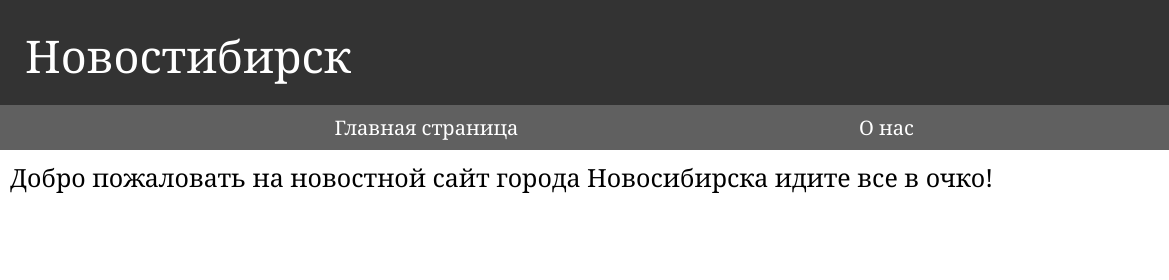
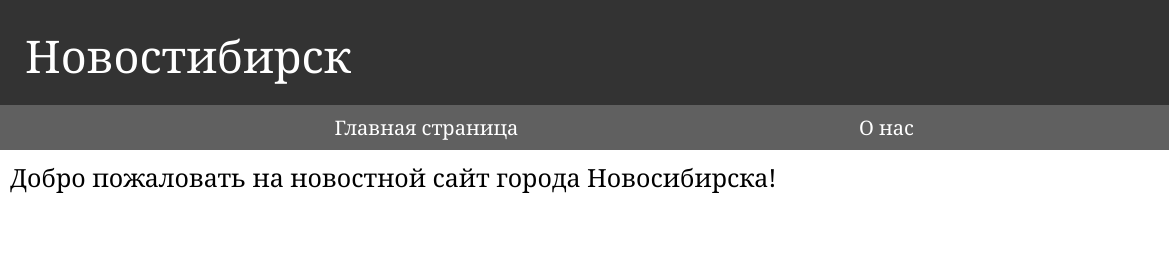
Before and after one commit to nekitoseek/web1, a plain HTML site: page index.html in a window 1280 px wide. Shown: the top 280 px of the page, 0-1169 px from the left. Drawn offline with Linux system fonts and the light colour scheme.

Commit message:
убрал фигню

```diff
--- a/index.html
+++ b/index.html
@@ -21,7 +21,7 @@
         <span class="about-us"><a href="/pages/aboutus.html">О нас</a></span>
     </div>
     <div class="news">
-      <div class="welcome">Добро пожаловать на новостной сайт города Новосибирска идите все в очко!</div>
+      <div class="welcome">Добро пожаловать на новостной сайт города Новосибирска!</div>
       <div class="content">
 
       </div>
```
